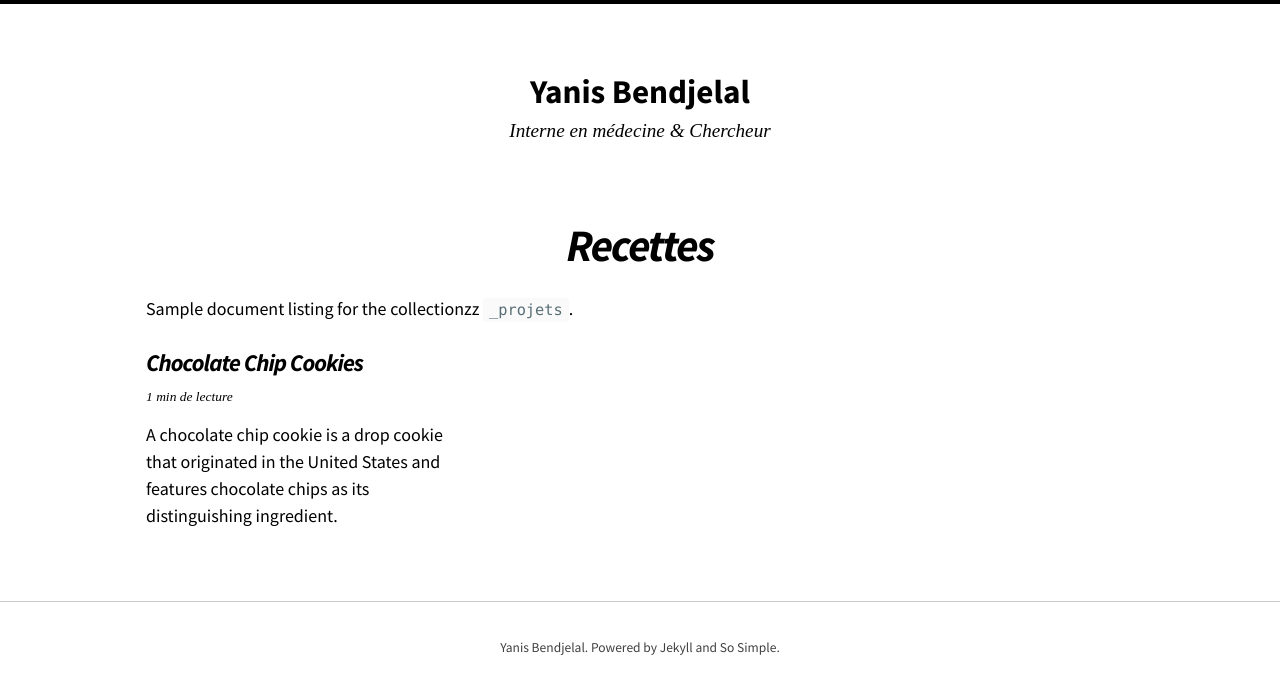
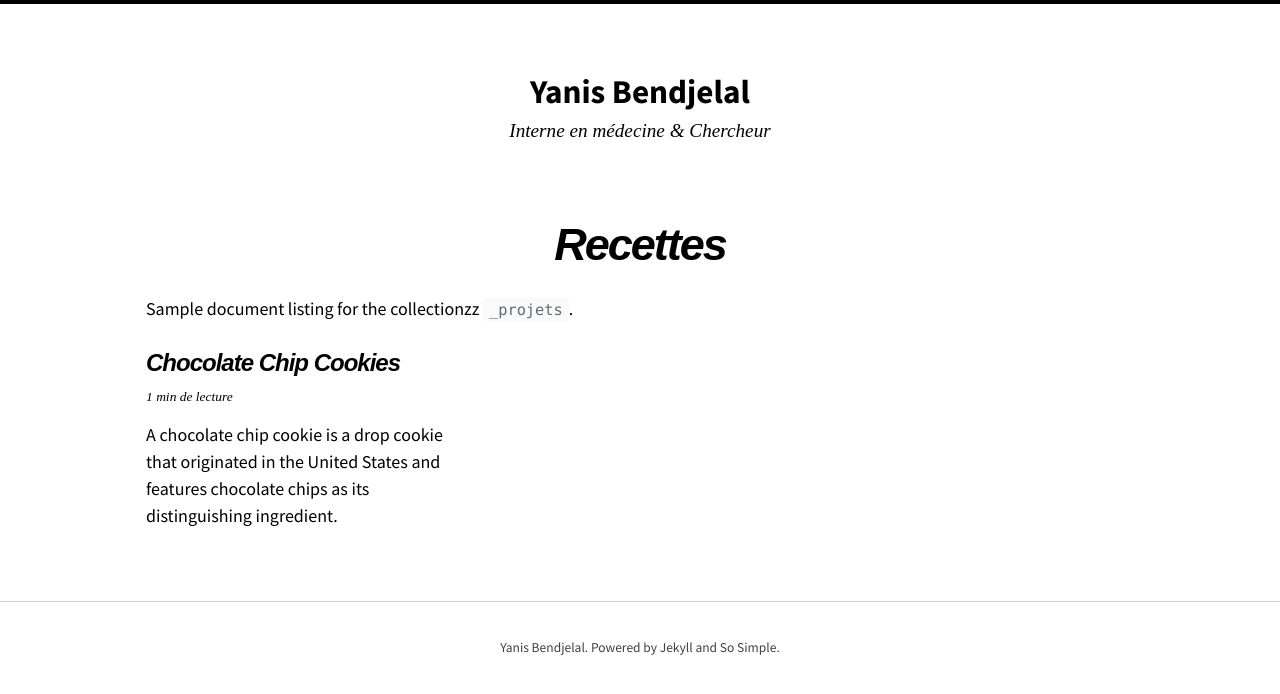
Before and after one commit to Bendjelal/bendjelal.github.io, a Jekyll site: the page built from recipes.md, in a window 1280 px wide. Shown: the top 694 px of the page. Built offline with Jekyll 4.4.1, drawn with Linux system fonts in a browser that asks for light colours; nearby versions of some CDN libraries.

Commit message:
Update _variables.scss

```diff
--- a/_sass/so-simple/_variables.scss
+++ b/_sass/so-simple/_variables.scss
@@ -43,8 +43,8 @@ $sans-serif-font-family: "Source Sans Pro", sans-serif !default;
 $monospace-font-family: Menlo, Consolas, Monaco, "Courier New", Courier, monospace !default;
 
 $base-font-family: $sans-serif-font-family !default;
-$headline-font-family: $sans-serif-font-family !default;
-$title-font-family: $sans-serif-font-family !default;
+$headline-font-family: Arial, sans-serif !default;
+$title-font-family: Arial, sans-serif !default;
 $description-font-family: $serif-font-family !default;
 $meta-font-family: $serif-font-family !default;
 
```
